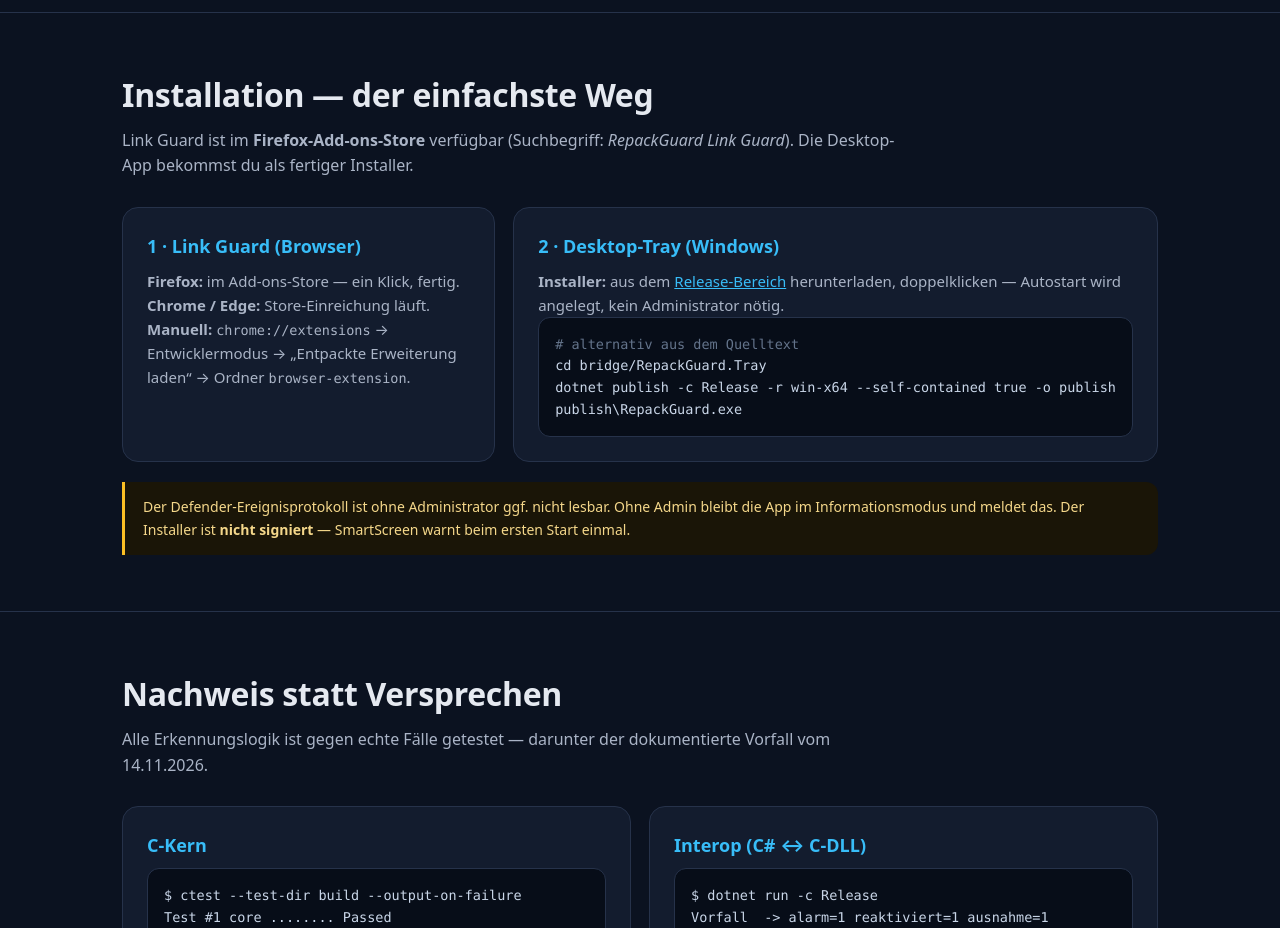
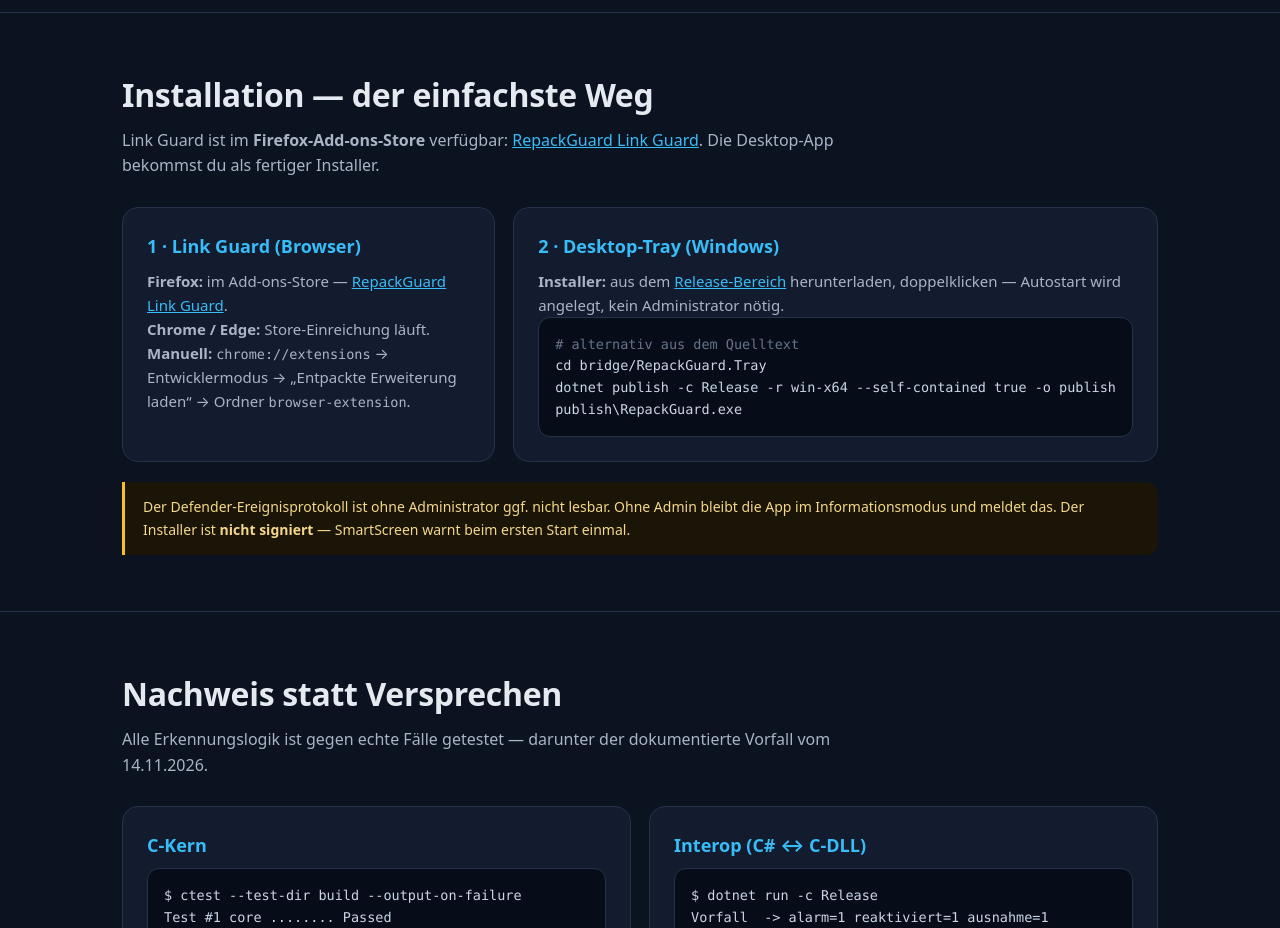
Before and after one commit to sbelz192/RepackGuard, a browser extension: page docs/index.html in a window 1280 px wide. Shown: the part 1760-2688 px from the top of the page. Drawn offline with Linux system fonts and the light colour scheme.

Commit message:
v0.1.1: AMO-Link in README/Webseite, Installer-Version 0.1.1

```diff
--- a/docs/index.html
+++ b/docs/index.html
@@ -175,13 +175,14 @@
 <section id="install">
   <div class="wrap">
     <h2>Installation — der einfachste Weg</h2>
-    <p class="lead">Link Guard ist im <strong>Firefox-Add-ons-Store</strong> verfügbar
-       (Suchbegriff: <em>RepackGuard Link Guard</em>). Die Desktop-App bekommst du
-       als fertiger Installer.</p>
+    <p class="lead">Link Guard ist im <strong>Firefox-Add-ons-Store</strong> verfügbar:
+       <a href="https://addons.mozilla.org/de/firefox/addon/repackguard-link-guard/">RepackGuard Link Guard</a>.
+       Die Desktop-App bekommst du als fertiger Installer.</p>
     <div class="grid g2">
       <div class="card">
         <h3>1 · Link Guard (Browser)</h3>
-        <p><strong>Firefox:</strong> im Add-ons-Store — ein Klick, fertig.</p>
+        <p><strong>Firefox:</strong> im Add-ons-Store —
+           <a href="https://addons.mozilla.org/de/firefox/addon/repackguard-link-guard/">RepackGuard Link Guard</a>.</p>
         <p><strong>Chrome / Edge:</strong> Store-Einreichung läuft.</p>
         <p><strong>Manuell:</strong> <code>chrome://extensions</code> → Entwicklermodus →
            „Entpackte Erweiterung laden“ → Ordner <code>browser-extension</code>.</p>
```
Also changed, not shown: README.md, 1 other file.
